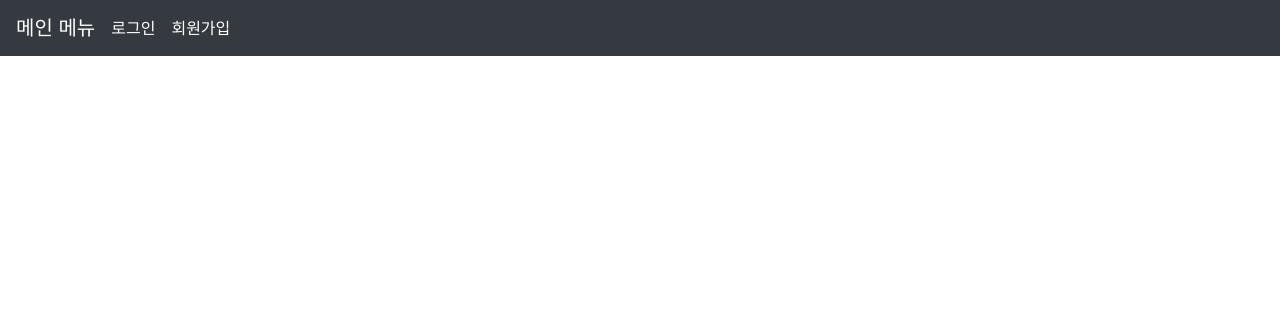
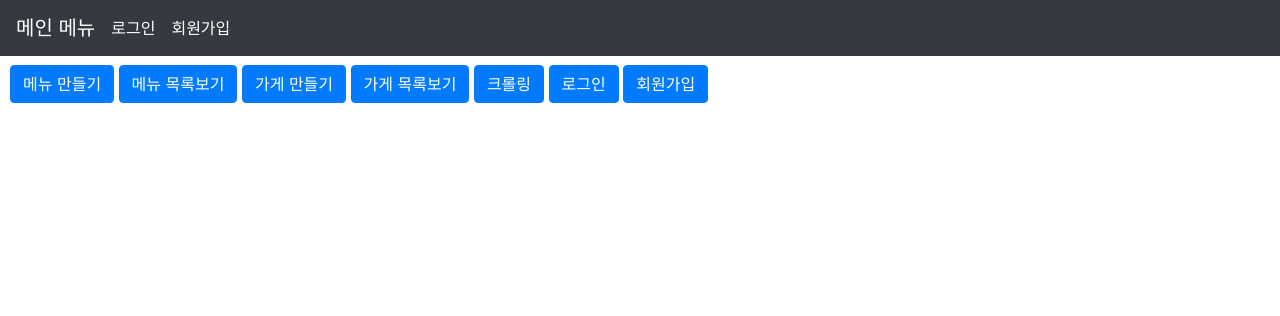
Before and after one commit to wlsdn2749/Bootcamp, a Django app: template templates/bootrc/main.html in a window 1280 px wide. Shown: the top 316 px of the page. Run offline with Django 3.2, Linux system fonts and the light colour scheme; the template is opened without the code that fills it, so the values that code supplies are empty; some libraries are stand-ins or nearby versions.

Commit message:
메뉴 UI와 페이지 겹침 현상 수정
메뉴 UI와 개별 페이지의 내용이 겹쳐져 보이는 현상을 수정함.

```diff
--- a/static/style.css
+++ b/static/style.css
@@ -1,5 +1,6 @@
 body{
     margin:10px;
+    margin-top:65px;
 }
 .menu{
     color:white;
```
